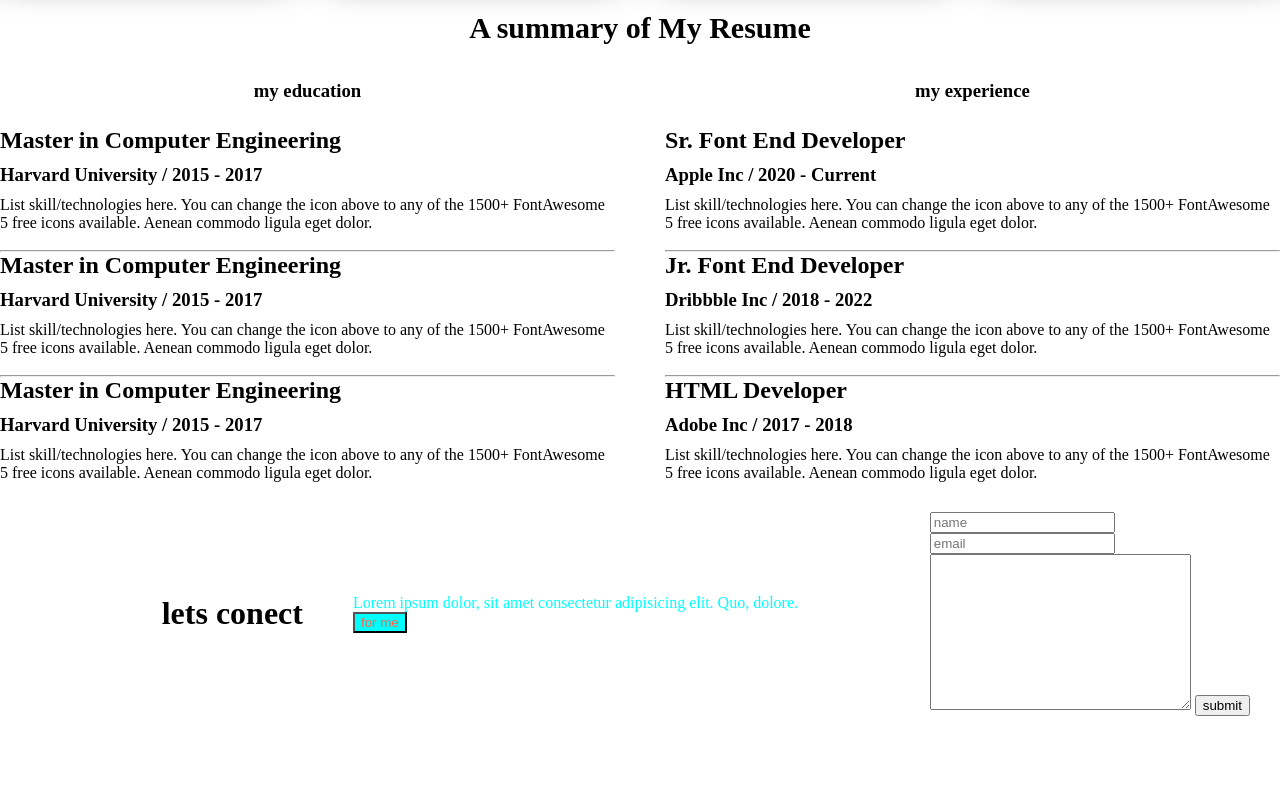
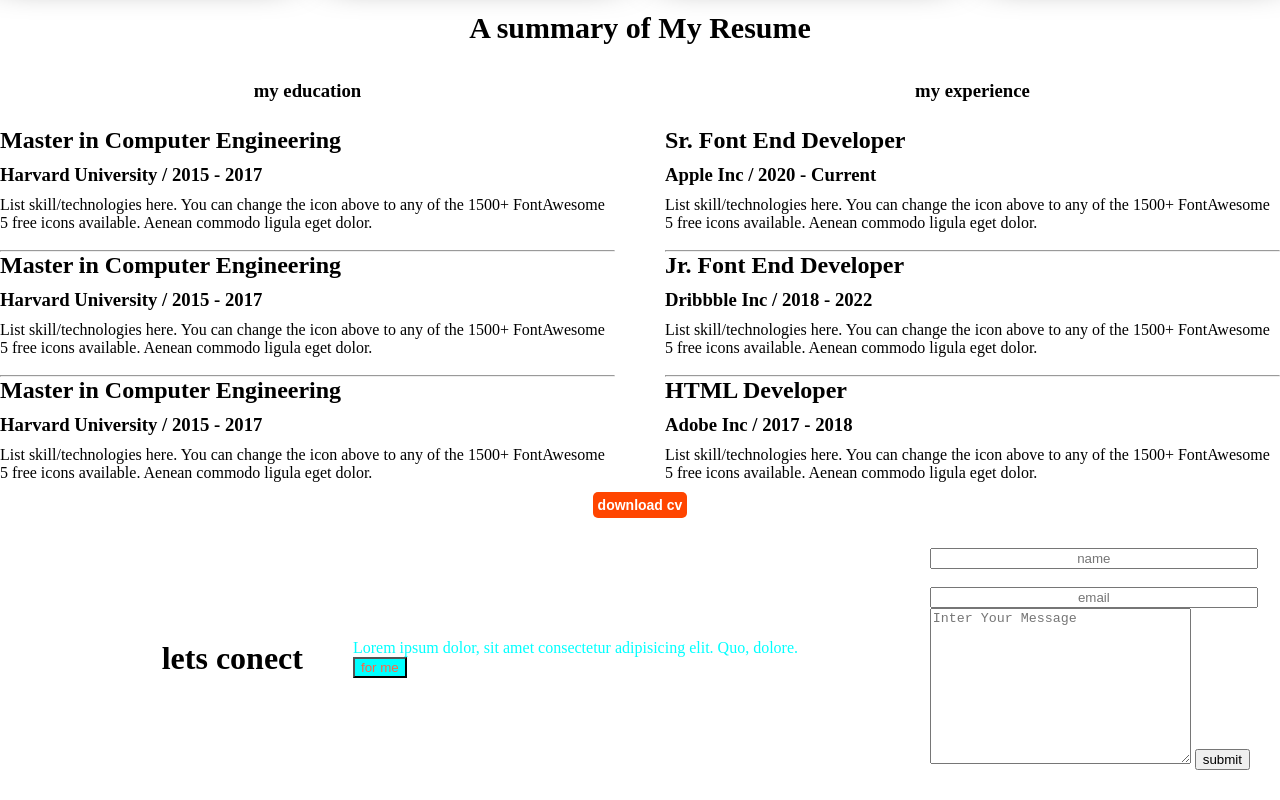
Before and after one commit to Majharul-Islam2121/first-website, a plain HTML site: page index.html in a window 1280 px wide. Shown: the part 1791-2591 px from the top of the page. Before the commit the page ends 2537 px from the top, so only its background shows below. Drawn offline with Linux system fonts and the light colour scheme.

Commit message:
added download and nam

```diff
--- a/index.html
+++ b/index.html
@@ -145,6 +145,8 @@
 </div>
 
     </div>
+    <div class="download">
+    <button class="btn-praimary">download cv</button></div>
 </section>
 
 
@@ -163,9 +165,9 @@
 
            </div>
                <div class="containe">
-           <div class="nam"><h5><input class="op" type="text" placeholder="name"></h5></div>
-           <div class="emai"><input type="email" placeholder="email"></div>
-           <textarea  name="" id="" cols="30" rows="10"></textarea>
+           <div class="nam"><h5><input class="op" type="text" placeholder="name"></h5></div><br>
+           <div class="nam"><input class="op" type="email" placeholder="email" required></div>
+           <textarea  name="" id="" cols="30" rows="10" placeholder="Inter Your Message"></textarea>
            <input class="info" type="submit" value="submit">
                </div>
             </div>
--- a/styles/style.css
+++ b/styles/style.css
@@ -59,3 +59,5 @@ box-shadow: 0px 30px 40px rgba(0,0,0,06);color: aliceblue;margin-bottom: 10px;}
 .resume-item-ins{margin: 10px 0px;}
 
 .com{display: flex;padding: 30px;}
+.download{text-align: center;margin-top: 10px;}
+.op{width: 100%;text-align: center;}
```
